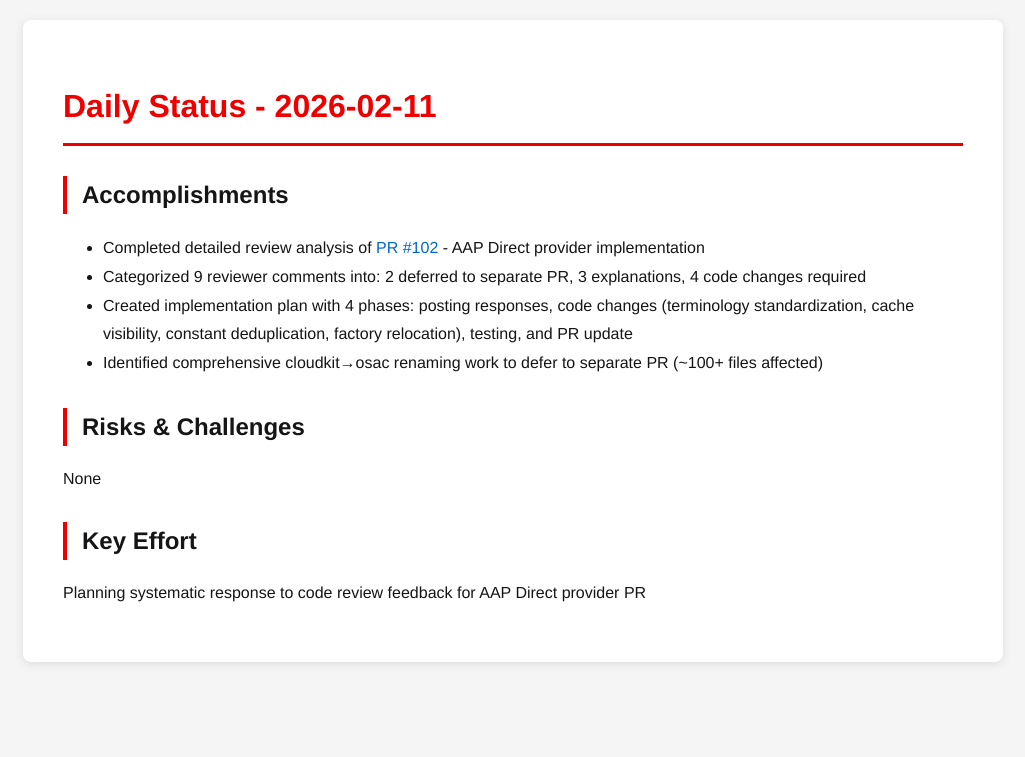
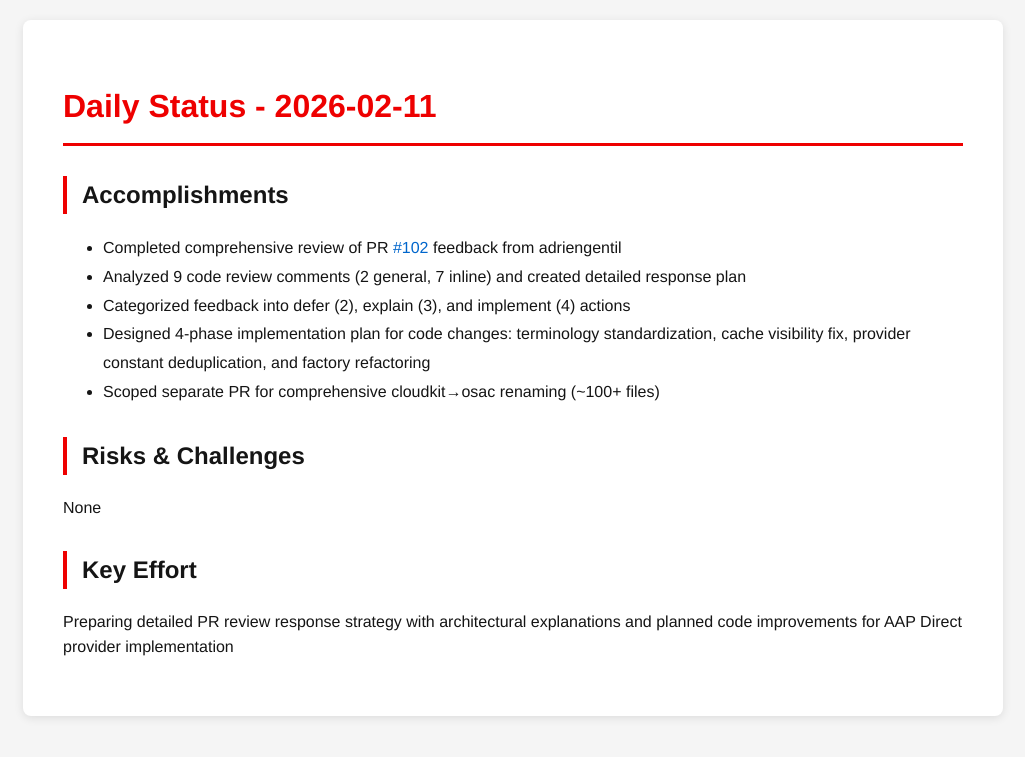
Before and after one commit to tzvatot/daily-status, a Jekyll site: the page built from 2026-02-11.md, in a window 1280 px wide. Shown: the top 757 px of the page, without its empty margins (127-1152 px from the left). Built offline with Jekyll 4.4.1, drawn with Linux system fonts in a browser that asks for light colours.

Commit message:
Daily status update - 2026-02-11

```diff
--- a/2026-02-11.md
+++ b/2026-02-11.md
@@ -7,13 +7,14 @@ date: 2026-02-11
 # Daily Status - 2026-02-11
 
 ## Accomplishments
-- Completed detailed review analysis of [PR #102](https://github.com/osac-project/osac-operator/pull/102) - AAP Direct provider implementation
-- Categorized 9 reviewer comments into: 2 deferred to separate PR, 3 explanations, 4 code changes required
-- Created implementation plan with 4 phases: posting responses, code changes (terminology standardization, cache visibility, constant deduplication, factory relocation), testing, and PR update
-- Identified comprehensive cloudkit→osac renaming work to defer to separate PR (~100+ files affected)
+- Completed comprehensive review of PR [#102](https://github.com/osac-project/osac-operator/pull/102) feedback from adriengentil
+- Analyzed 9 code review comments (2 general, 7 inline) and created detailed response plan
+- Categorized feedback into defer (2), explain (3), and implement (4) actions
+- Designed 4-phase implementation plan for code changes: terminology standardization, cache visibility fix, provider constant deduplication, and factory refactoring
+- Scoped separate PR for comprehensive cloudkit→osac renaming (~100+ files)
 
 ## Risks & Challenges
 None
 
 ## Key Effort
-Planning systematic response to code review feedback for AAP Direct provider PR
+Preparing detailed PR review response strategy with architectural explanations and planned code improvements for AAP Direct provider implementation
```
